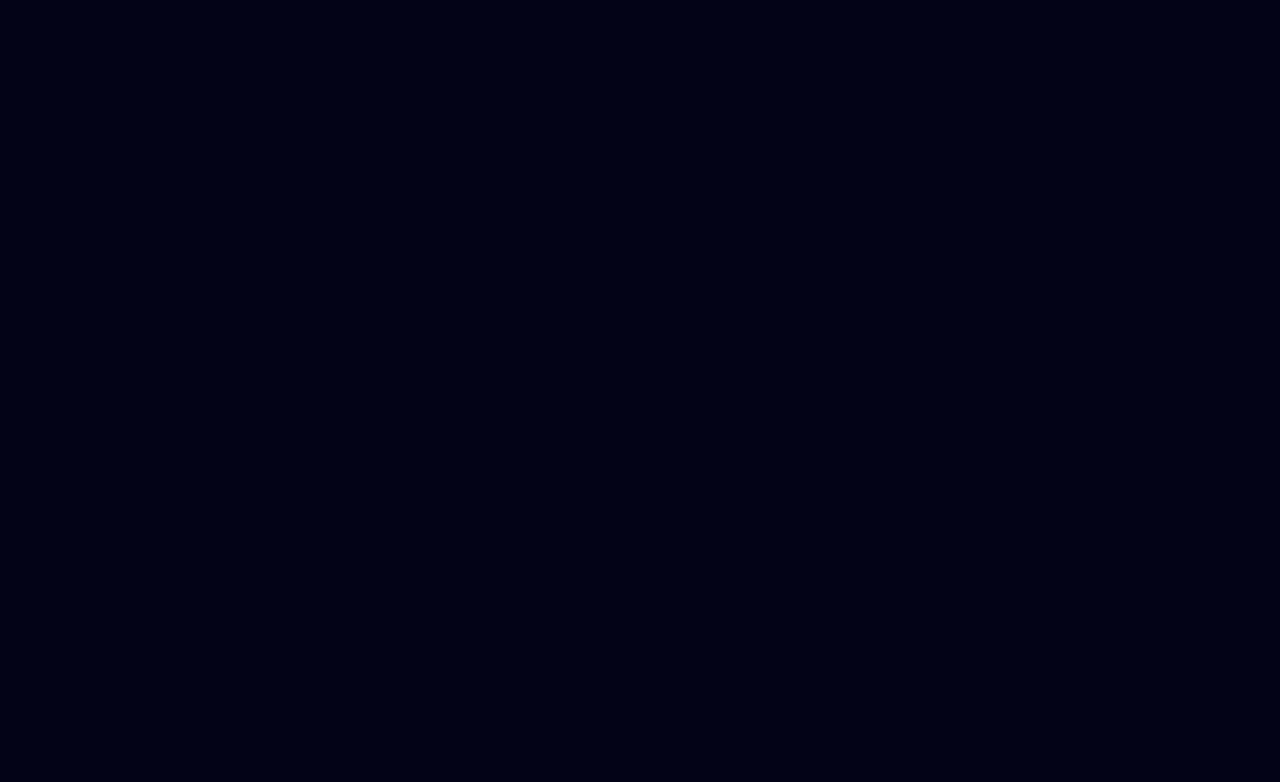
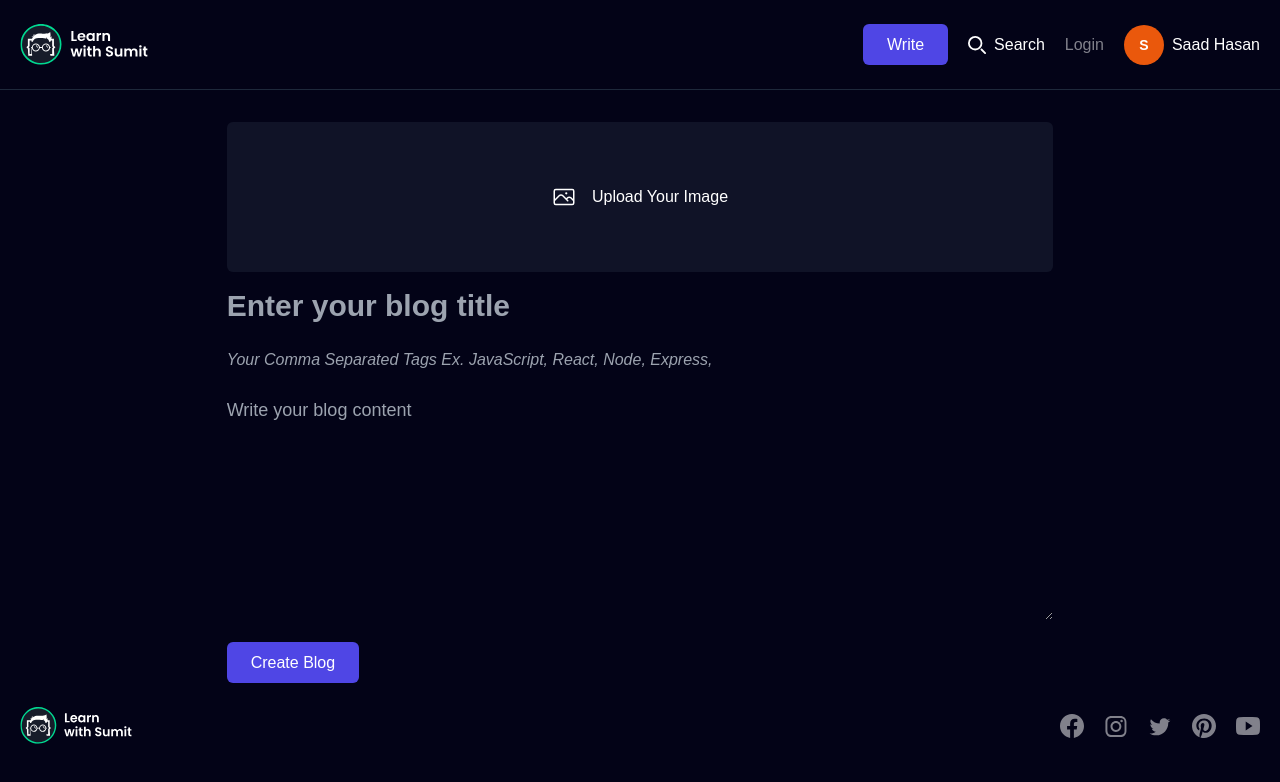
Before and after one commit to rayan2228/Blogify, a React (Vite) app in the folder blogify/: page /blog-write in a window 1280 px wide. Before the commit this address had no page. Shown: the top 782 px of the page. Built offline with nearby package versions, Linux system fonts and the light colour scheme.

Commit message:
blog write ui

```diff
--- a/blogify/src/App.jsx
+++ b/blogify/src/App.jsx
@@ -5,6 +5,7 @@ import Profile from "./pages/Profile";
 import Register from "./pages/Register";
 import { Routes, Route } from "react-router-dom";
 import SingleBlog from "./pages/SingleBlog";
+import BlogWrite from "./pages/BlogWrite";
 function App() {
   return (
     <Routes>
@@ -14,6 +15,7 @@ function App() {
         <Route path="/login" element={<Login />} />
         <Route path="/profile" element={<Profile />} />
         <Route path="/single-blog" element={<SingleBlog />} />
+        <Route path="/blog-write" element={<BlogWrite />} />
       </Route>
     </Routes>
   );
--- a/blogify/src/components/layouts/Header.jsx
+++ b/blogify/src/components/layouts/Header.jsx
@@ -19,12 +19,12 @@ const Header = () => {
         <div>
           <ul className="flex items-center space-x-5">
             <li>
-              <a
-                href="./createBlog.html"
+              <Link
+                to="/blog-write"
                 className="px-6 py-2 text-white transition-all duration-200 bg-indigo-600 rounded-md md:py-3 hover:bg-indigo-700"
               >
                 Write
-              </a>
+              </Link>
             </li>
             <li>
               <a
--- /dev/null
+++ b/blogify/src/pages/BlogWrite.jsx
@@ -0,0 +1,67 @@
+import React from "react";
+
+const BlogWrite = () => {
+  return (
+    <main>
+      <section>
+        <div className="container">
+          {/* Form Input field for creating Blog Post */}
+          <form action="#" method="POST" className="createBlog">
+            <div className="grid place-items-center bg-slate-600/20 h-[150px] rounded-md my-4">
+              <div className="flex items-center gap-4 transition-all cursor-pointer hover:scale-110">
+                <svg
+                  xmlns="http://www.w3.org/2000/svg"
+                  fill="none"
+                  viewBox="0 0 24 24"
+                  strokeWidth="1.5"
+                  stroke="currentColor"
+                  className="w-6 h-6"
+                >
+                  <path
+                    strokeLinecap="round"
+                    strokeLinejoin="round"
+                    d="m2.25 15.75 5.159-5.159a2.25 2.25 0 0 1 3.182 0l5.159 5.159m-1.5-1.5 1.409-1.409a2.25 2.25 0 0 1 3.182 0l2.909 2.909m-18 3.75h16.5a1.5 1.5 0 0 0 1.5-1.5V6a1.5 1.5 0 0 0-1.5-1.5H3.75A1.5 1.5 0 0 0 2.25 6v12a1.5 1.5 0 0 0 1.5 1.5Zm10.5-11.25h.008v.008h-.008V8.25Zm.375 0a.375.375 0 1 1-.75 0 .375.375 0 0 1 .75 0Z"
+                  />
+                </svg>
+                <p>Upload Your Image</p>
+              </div>
+            </div>
+            <div className="mb-6">
+              <input
+                type="text"
+                id="title"
+                name="title"
+                placeholder="Enter your blog title"
+              />
+            </div>
+            <div className="mb-6">
+              <input
+                type="text"
+                id="tags"
+                name="tags"
+                placeholder="Your Comma Separated Tags Ex. JavaScript, React, Node, Express,"
+              />
+            </div>
+            <div className="mb-6">
+              <textarea
+                id="content"
+                name="content"
+                placeholder="Write your blog content"
+                rows={8}
+                defaultValue={""}
+              />
+            </div>
+            <a
+              href="./createBlog.html"
+              className="px-6 py-2 text-white transition-all duration-200 bg-indigo-600 rounded-md md:py-3 hover:bg-indigo-700"
+            >
+              Create Blog
+            </a>
+          </form>
+        </div>
+      </section>
+    </main>
+  );
+};
+
+export default BlogWrite;
```
